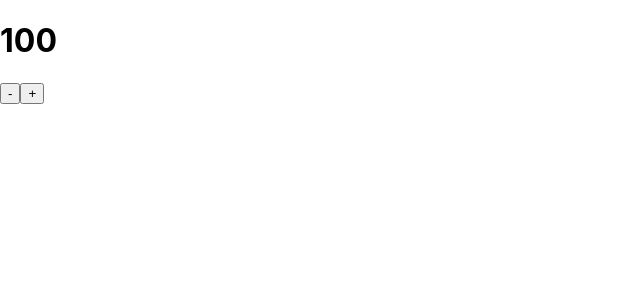
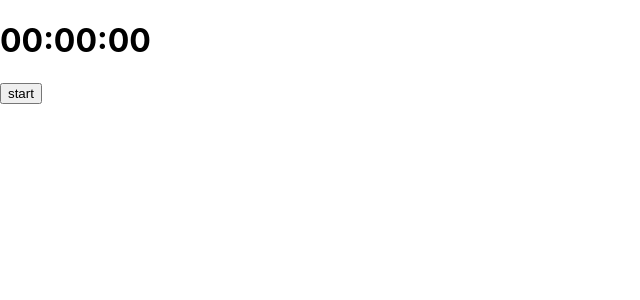
Before and after one commit to julietvt/reactapp-pd2020-2, a React (Create React App) app: page / in a window 1280 px wide. Shown: the top 300 px of the page, without its empty margins (0-640 px from the left). Built offline with nearby package versions, Linux system fonts and the light colour scheme.

Commit message:
fix: component Clock

```diff
--- a/src/App.js
+++ b/src/App.js
@@ -1,12 +1,12 @@
 import logo from './logo.svg';
 import './App.css';
 import { Component } from 'react';
-import Counter from './components/Counter';
+import Clock from './components/Clock';
 
 const App = () => {
   return (
     <>
-      <Counter step={2} />
+      <Clock />
     </>
   );
 };
--- a/src/components/Clock/index.jsx
+++ b/src/components/Clock/index.jsx
@@ -1,5 +1,4 @@
-import { startOfYear } from 'date-fns';
-import { addMilliseconds } from 'date-fns/esm';
+import { addMilliseconds, format } from 'date-fns';
 import React, {useState, useEffect} from 'react';
 import styles from './Clock.module.scss';
 function Clock(){
```
